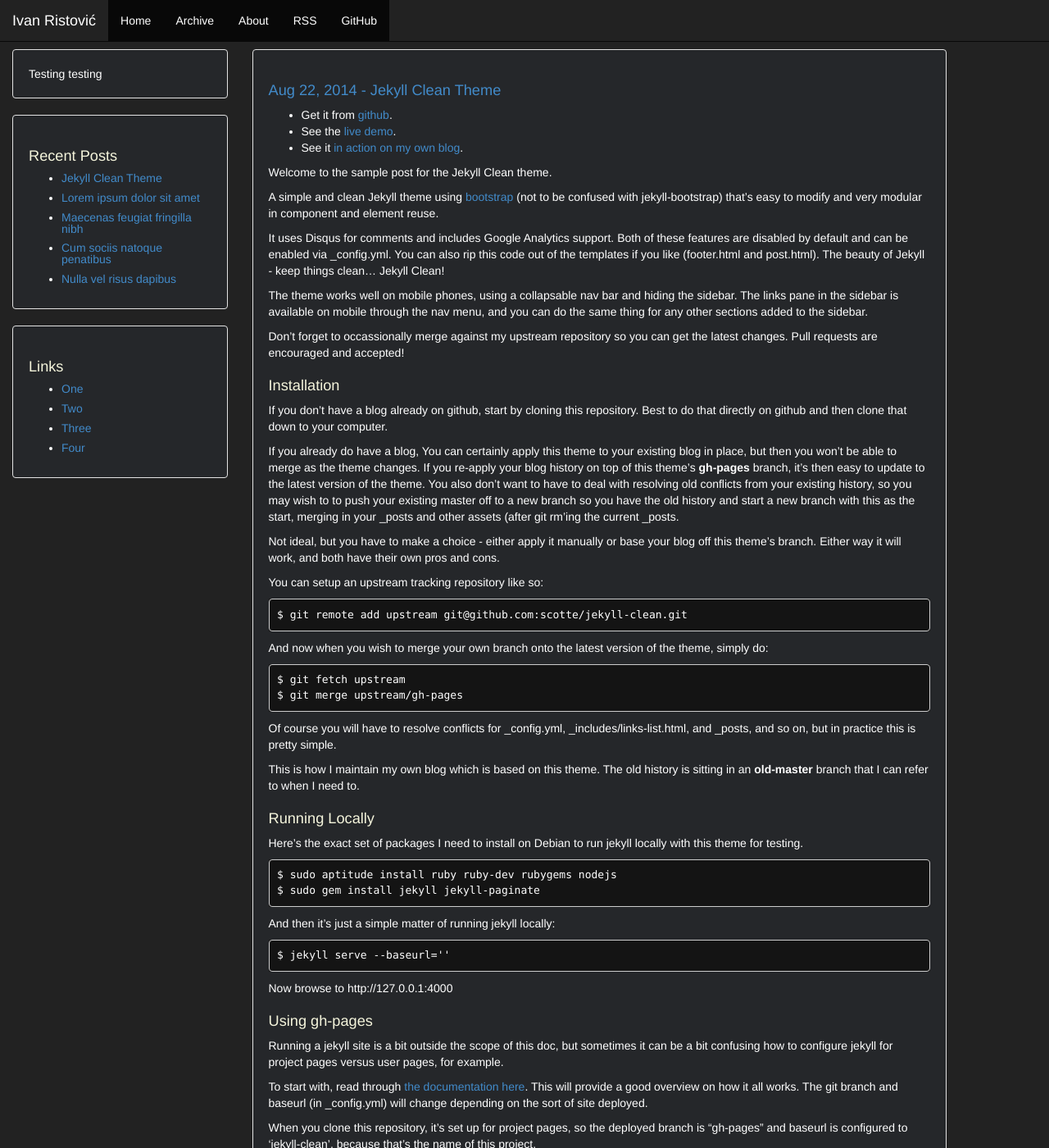
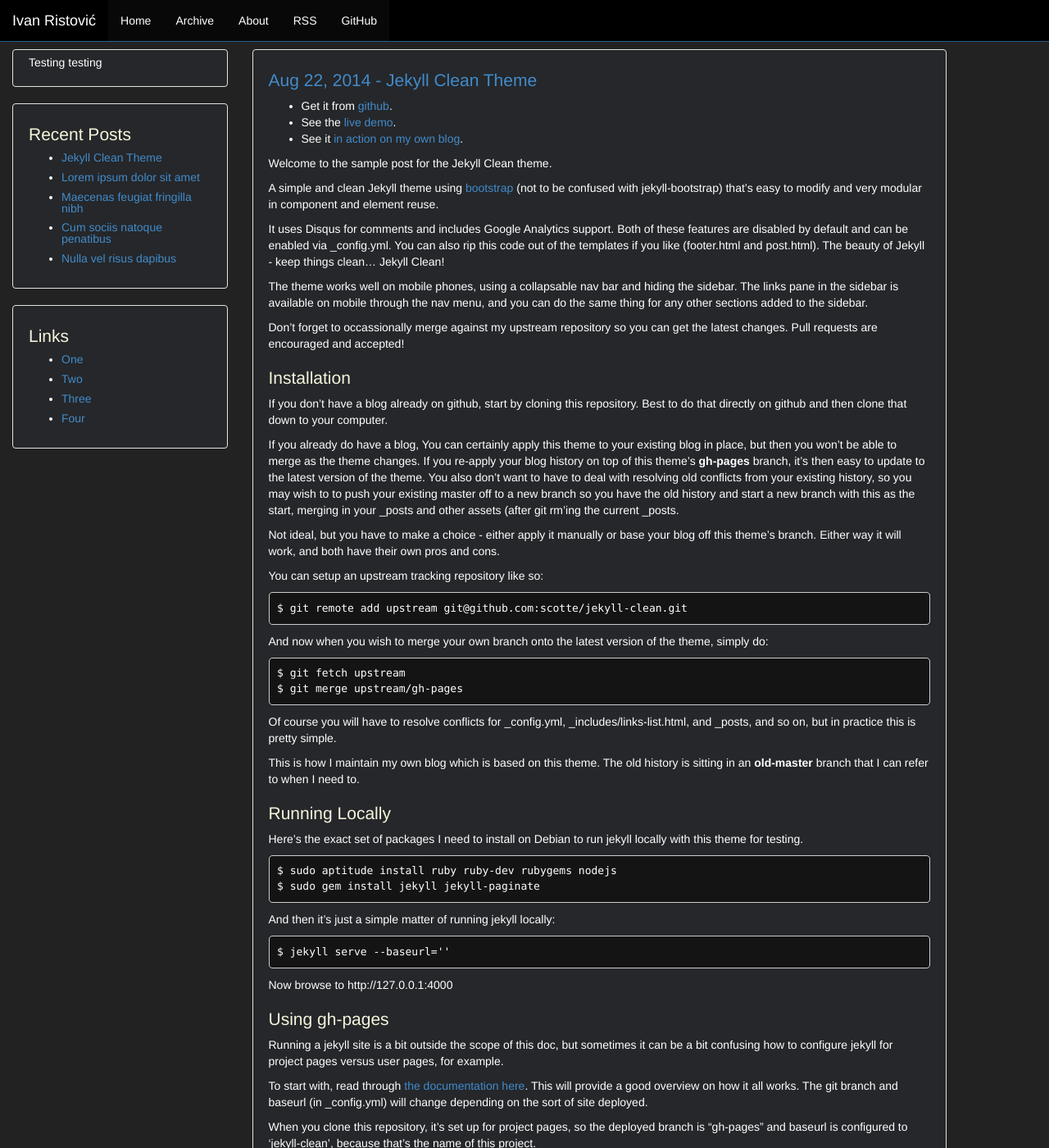
Before and after one commit to ivan-ristovic/ivan-ristovic.github.io, a Jekyll site: the page built from index.html, in a window 1280 px wide and 1400 px high. Shown: the whole window at 82% size. Built offline with Jekyll 4.4.1, drawn with Linux system fonts in a browser that asks for light colours; the list of posts is cut into pages by our own code.

Commit message:
Style changes

```diff
--- a/css/theme.css
+++ b/css/theme.css
@@ -1,7 +1,19 @@
+.author {
+    color: beige;
+}
+
+.author a {
+    color: beige;
+}
+
 body {
     background-color: #222222;
     padding-top: 60px;
     padding-bottom: 60px;
+}
+
+.container-left {
+    margin: 0;
 }
 
 .copyright {
@@ -9,11 +21,26 @@
 }
 
 .footer {
+    background: transparent;
     text-align: center;
 }
 
 .footer a {
     color: beige;
+}
+
+.navbar {
+    background-color: #000000;
+    border-color: #21618c;
+    color: white;
+}
+
+.navbar-brand {
+    color: #ffffff;
+}
+
+.pagination {
+    color: #ffffff;
 }
 
 .sidebar h1 {
@@ -34,28 +61,13 @@
     color: #3071a9;
 }
 
-.container-left {
-    margin: 0;
-}
-
 .well {
     background-color: #25272a;
     color: white;
+    padding-top: 5px;
 }
 
 .well h1 {
     color: beige;
-    font-size: 1.3em;
+    font-size: 1.5em;
 }
-
-.author {
-    color: beige;
-}
-
-.author a {
-    color: beige;
-}
-
-.pagination {
-    color: #ffffff;
-}
```
